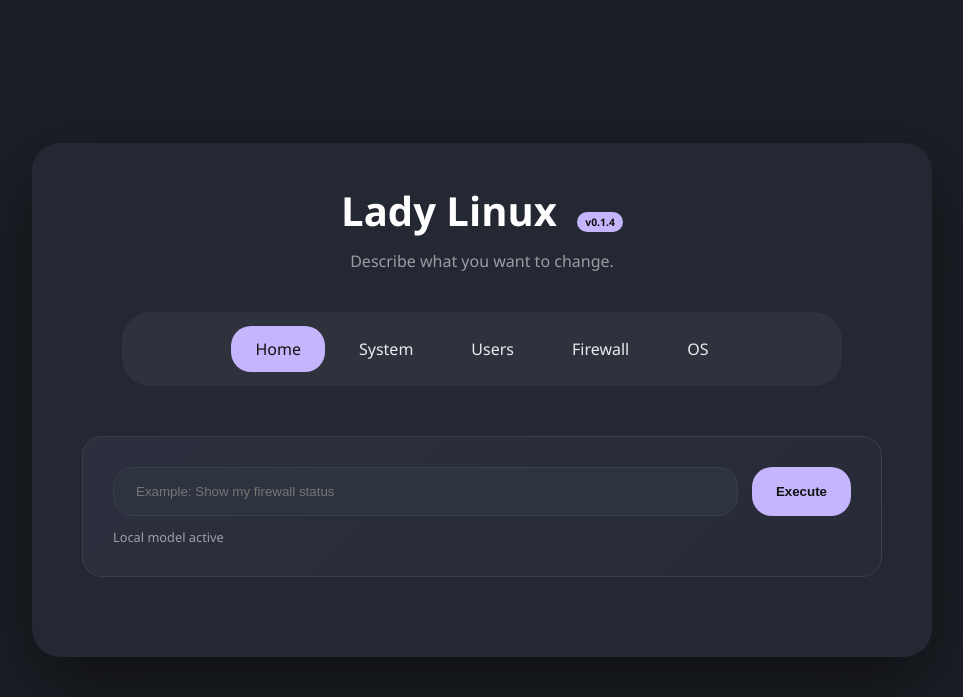
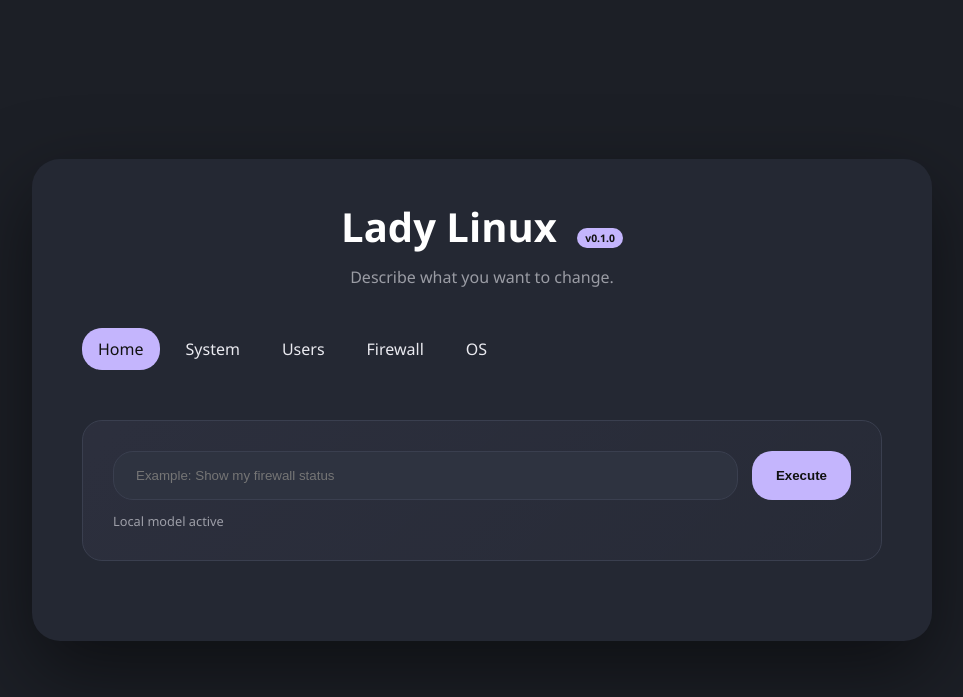
Before and after one commit to theCodingProfessor/LadyLinux, a FastAPI app: page / in a window 1280 px wide. Shown: the top 697 px of the page, without its empty margins (158-1121 px from the left). Run offline with FastAPI, Linux system fonts and the light colour scheme.

Commit message:
Updated index nav style.css and chat.js

```diff
--- a/static/css/style.css
+++ b/static/css/style.css
@@ -509,3 +509,98 @@ a {
 [data-theme="terminal"] .app-surface {
     box-shadow: none !important;
 }
+
+
+
+.custom-preview {
+  background: linear-gradient(
+    135deg,
+    var(--bg-main),
+    var(--accent)
+  );
+}
+
+.custom-slot {
+  cursor: pointer;
+  transition: transform 0.2s ease;
+}
+
+.custom-slot:hover {
+  transform: scale(1.03);
+}
+/* =====================================================
+   LADY LINUX COLOR CLASSES
+   ===================================================== */
+
+.ll-card {
+    background: var(--bg-surface);
+    color: var(--text-main);
+    border: 1px solid var(--border-soft);
+    border-radius: var(--radius-medium);
+    box-shadow: var(--shadow-main);
+    transition: all var(--transition-speed);
+}
+
+.ll-card:hover {
+    border-color: var(--accent);
+}
+
+.ll-btn {
+    padding: 12px 20px;
+    border-radius: var(--radius-medium);
+    border: none;
+    background: var(--accent);
+    color: #111;
+    font-weight: 600;
+    cursor: pointer;
+    transition: all var(--transition-speed);
+}
+
+.ll-btn:hover {
+    background: var(--accent-hover);
+    transform: translateY(-2px);
+}
+
+.ll-btn:active {
+    transform: translateY(0);
+}
+
+.ll-nav {
+    display: flex;
+    flex-wrap: wrap;
+    gap: 10px;
+}
+
+.ll-nav .nav-link {
+    color: var(--text-main);
+    border-radius: var(--radius-medium);
+    padding: 10px 16px;
+    transition: all var(--transition-speed);
+}
+
+.ll-nav .nav-link:hover {
+    background: rgba(196, 181, 253, 0.1);
+}
+
+.ll-nav .nav-link.active {
+    background: var(--accent);
+    color: #111;
+}
+
+.modal-content {
+    background: var(--bg-surface);
+    color: var(--text-main);
+    border: 1px solid var(--border-soft);
+}
+
+.modal-header {
+    border-bottom-color: var(--border-soft);
+}
+
+.modal-footer {
+    border-top-color: var(--border-soft);
+}
+
+.btn-close {
+    filter: brightness(0) invert(1);
+}
--- a/static/js/chat.js
+++ b/static/js/chat.js
@@ -1,53 +1,202 @@
 /* =====================================================
-   LADY LINUX – UNIFIED SYSTEM CONTROLLER
+   LADY LINUX – UNIFIED SYSTEM CONTROLLER (JSON DRIVEN)
    ===================================================== */
 
+/* =====================================================
+   GLOBAL THEME REGISTRY
+   ===================================================== */
+
+let THEMES = {};
+let activeCustomSlot = null;
 
 /* =====================================================
-   THEME MANAGEMENT (SINGLE SOURCE OF TRUTH)
+   LOAD THEMES.JSON
    ===================================================== */
 
-function setTheme(themeName) {
-    document.documentElement.setAttribute("data-theme", themeName);
-    localStorage.setItem("lady-theme", themeName);
-    updateActiveThemeCard(themeName);
+async function loadThemes() {
+    try {
+        const response = await fetch("themes.json");
+        if (!response.ok) throw new Error("Failed to load themes.json");
+
+        const data = await response.json();
+        THEMES = data.themes || {};
+
+    } catch (err) {
+        console.error("Theme load error:", err);
+    }
 }
 
-function loadSavedTheme() {
-    const saved = localStorage.getItem("lady-theme") || "soft";
-    document.documentElement.setAttribute("data-theme", saved);
+/* =====================================================
+   APPLY THEME
+   ===================================================== */
+
+function applyTheme(themeKey) {
+    if (!THEMES[themeKey]) return;
+
+    const theme = THEMES[themeKey];
+
+    Object.entries(theme).forEach(([key, value]) => {
+        document.documentElement.style.setProperty(`--${key}`, value);
+    });
+
+    localStorage.setItem("lady-theme", themeKey);
+    updateActiveThemeCard(themeKey);
 }
 
-function updateActiveThemeCard(themeName) {
-    document.querySelectorAll("[data-theme-select]").forEach(card => {
-        card.classList.remove("active");
-        if (card.getAttribute("data-theme-select") === themeName) {
-            card.classList.add("active");
+/* =====================================================
+   RESTORE SAVED THEME
+   ===================================================== */
+
+function restoreTheme() {
+    const saved = localStorage.getItem("lady-theme") || "soft";
+    applyTheme(saved);
+}
+
+/* =====================================================
+   NAVIGATION LOADER
+   ===================================================== */
+
+async function loadNavigation() {
+    try {
+        const response = await fetch("nav.html");
+        if (!response.ok) throw new Error("Failed to load nav");
+
+        const navMarkup = await response.text();
+        const navContainer = document.querySelector("nav[data-nav-target]");
+
+        if (navContainer) {
+            navContainer.innerHTML = navMarkup;
+            highlightActiveNavLink();
+        }
+    } catch (err) {
+        console.error("Navigation load error:", err);
+    }
+}
+
+function highlightActiveNavLink() {
+    const currentPage = window.location.pathname.split("/").pop() || "index.html";
+
+    document.querySelectorAll(".nav-link").forEach(link => {
+        const href = link.getAttribute("href");
+        if (href === currentPage) {
+            link.classList.add("active");
+        } else {
+            link.classList.remove("active");
         }
     });
 }
 
+/* =====================================================
+   THEME PICKER
+   ===================================================== */
+
+function updateActiveThemeCard(themeName) {
+
+    document.querySelectorAll("[data-theme-select]").forEach(card => {
+        card.classList.toggle(
+            "active",
+            card.getAttribute("data-theme-select") === themeName
+        );
+    });
+
+    document.querySelectorAll("[data-custom-slot]").forEach(card => {
+        card.classList.toggle(
+            "active",
+            card.getAttribute("data-custom-slot") === themeName
+        );
+    });
+}
+
 function initThemePicker() {
-    const cards = document.querySelectorAll("[data-theme-select]");
-    if (!cards.length) return;
-
-    const currentTheme = localStorage.getItem("lady-theme") || "soft";
-    updateActiveThemeCard(currentTheme);
-
-    cards.forEach(card => {
+    document.querySelectorAll("[data-theme-select]").forEach(card => {
         card.addEventListener("click", () => {
             const theme = card.getAttribute("data-theme-select");
-            setTheme(theme);
+            applyTheme(theme);
         });
     });
 }
 
+/* =====================================================
+   CUSTOM THEME SYSTEM
+   ===================================================== */
+
+function initCustomThemes() {
+
+    const slots = document.querySelectorAll("[data-custom-slot]");
+    if (!slots.length) return;
+
+    slots.forEach(slot => {
+
+        const key = slot.getAttribute("data-custom-slot");
+        loadCustomPreview(key);
+
+        slot.addEventListener("click", () => {
+            activeCustomSlot = key;
+
+            const modal = new bootstrap.Modal(
+                document.getElementById("customThemeModal")
+            );
+            modal.show();
+        });
+    });
+
+    const saveBtn = document.getElementById("saveCustomTheme");
+    if (saveBtn) {
+        saveBtn.addEventListener("click", saveCustomTheme);
+    }
+}
+
+function saveCustomTheme() {
+
+    if (!activeCustomSlot) return;
+
+    const accent = document.getElementById("customAccent").value;
+    const background = document.getElementById("customBackground").value;
+    const surface = document.getElementById("customSurface").value;
+
+    // Mutate runtime theme
+    THEMES[activeCustomSlot] = {
+        ...THEMES[activeCustomSlot],
+        "accent": accent,
+        "accent-hover": accent,
+        "bg-main": background,
+        "bg-surface": surface,
+        "bg-elevated": surface,
+        "bg-input": surface
+    };
+
+    // Persist custom theme separately
+    localStorage.setItem(activeCustomSlot, JSON.stringify(THEMES[activeCustomSlot]));
+
+    loadCustomPreview(activeCustomSlot);
+    applyTheme(activeCustomSlot);
+
+    const modalInstance = bootstrap.Modal.getInstance(
+        document.getElementById("customThemeModal")
+    );
+    if (modalInstance) modalInstance.hide();
+}
+
+function loadCustomPreview(slotKey) {
+
+    const preview = document.getElementById(`preview-${slotKey}`);
+    if (!preview) return;
+
+    const stored = localStorage.getItem(slotKey);
+    if (!stored) return;
+
+    const data = JSON.parse(stored);
+
+    preview.style.background =
+        `linear-gradient(135deg, ${data["bg-main"] || data.background}, ${data["accent"]})`;
+}
 
 /* =====================================================
-   STREAMING HELPER (for AI responses)
+   STREAMING HELPER
    ===================================================== */
 
 async function streamToElement(url, payload, targetElement) {
+
     try {
         const response = await fetch(url, {
             method: "POST",
@@ -55,13 +204,7 @@ async function streamToElement(url, payload, targetElement) {
             body: JSON.stringify(payload)
         });
 
-        if (!response.ok) {
-            throw new Error(`Server error (${response.status})`);
-        }
-
-        if (!response.body) {
-            throw new Error("Streaming not supported.");
-        }
+        if (!response.body) throw new Error("Streaming not supported.");
 
         const reader = response.body.getReader();
         const decoder = new TextDecoder();
@@ -74,7 +217,6 @@ async function streamToElement(url, payload, targetElement) {
             accumulated += decoder.decode(value, { stream: true });
             targetElement.innerHTML =
                 `<p><strong>Lady Linux:</strong> ${accumulated}</p>`;
-            targetElement.scrollTop = targetElement.scrollHeight;
         }
 
     } catch (err) {
@@ -83,12 +225,12 @@ async function streamToElement(url, payload, targetElement) {
     }
 }
 
-
 /* =====================================================
-   ROUTING SYSTEM
+   ROUTING
    ===================================================== */
 
 function handleRouting(inputText) {
+
     const text = inputText.toLowerCase().trim();
 
     const routes = {
@@ -109,209 +251,47 @@ function handleRouting(inputText) {
     return false;
 }
 
-
 /* =====================================================
-   GENERAL AI (Index & System pages)
+   GENERAL AI HANDLER
    ===================================================== */
 
 function initGeneralAI() {
+
     const form = document.getElementById("aiForm");
-    const input = document.getElementById("aiInput");
-    const response = document.getElementById("aiResponse");
+    if (!form) return;
 
-    if (!form || !input || !response) return;
+    form.addEventListener("submit", (e) => {
 
-    form.addEventListener("submit", async (e) => {
         e.preventDefault();
+        const input = document.getElementById("aiInput");
+        const prompt = input.value.trim().toLowerCase();
+        if (!prompt) return;
 
-        const userMessage = input.value.trim();
-        if (!userMessage) return;
-
-        response.classList.remove("hidden");
-        response.innerHTML =
-            `<p><strong>You:</strong> ${userMessage}</p>`;
-
-        input.value = "";
-
-        // Theme command detection
-        const lower = userMessage.toLowerCase();
-
-        if (lower.includes("crimson")) {
-            setTheme("crimson");
-            return;
-        }
-        if (lower.includes("glass")) {
-            setTheme("glass");
-            return;
-        }
-        if (lower.includes("terminal") || lower.includes("minimal")) {
-            setTheme("terminal");
-            return;
-        }
-        if (lower.includes("soft") || lower.includes("default")) {
-            setTheme("soft");
+        if (THEMES[prompt]) {
+            applyTheme(prompt);
+            input.value = "";
             return;
         }
 
-        // Page routing
-        const routed = handleRouting(userMessage);
-        if (routed) return;
-
-        // Send to AI backend
-        await streamToElement("/ask_phi3",
-            { prompt: userMessage },
-            response
-        );
-    });
-}
-
-
-/* =====================================================
-   USERS MODULE
-   ===================================================== */
-
-function initUsersModule() {
-    const form = document.getElementById("usersAIForm");
-    const input = document.getElementById("usersAIInput");
-    const response = document.getElementById("usersAIResponse");
-
-    if (!form || !input || !response) return;
-
-    form.addEventListener("submit", (e) => {
-        e.preventDefault();
-
-        const prompt = input.value.trim();
-        if (!prompt) return;
-
-        response.classList.remove("hidden");
-        response.innerHTML =
-            `<p><strong>Users Module:</strong><br>${prompt}</p>`;
+        if (handleRouting(prompt)) return;
 
         input.value = "";
     });
-
-    // Wire user action buttons
-    const addUserBtn = document.getElementById("addUserBtn");
-    if (addUserBtn) {
-        addUserBtn.addEventListener("click", () => {
-            response.classList.remove("hidden");
-            response.innerHTML =
-                `<p><strong>Action:</strong> Add User dialog would open here.</p>`;
-        });
-    }
-
-    const changePasswordBtn = document.getElementById("changePasswordBtn");
-    if (changePasswordBtn) {
-        changePasswordBtn.addEventListener("click", () => {
-            response.classList.remove("hidden");
-            response.innerHTML =
-                `<p><strong>Action:</strong> Change Password dialog would open here.</p>`;
-        });
-    }
-
-    const removeUserBtn = document.getElementById("removeUserBtn");
-    if (removeUserBtn) {
-        removeUserBtn.addEventListener("click", () => {
-            response.classList.remove("hidden");
-            response.innerHTML =
-                `<p><strong>Action:</strong> Remove User confirmation would appear here.</p>`;
-        });
-    }
 }
-
-
-/* =====================================================
-   FIREWALL MODULE
-   ===================================================== */
-
-function initFirewallModule() {
-    const form = document.getElementById("firewallForm");
-    const input = document.getElementById("firewallPrompt");
-    const response = document.getElementById("firewallResponse");
-    const jsonBox = document.getElementById("firewallJSON");
-
-    if (!form || !input || !response) return;
-
-    form.addEventListener("submit", async (e) => {
-        e.preventDefault();
-
-        const prompt = input.value.trim();
-        if (!prompt) return;
-
-        response.innerHTML =
-            `<p><strong>You:</strong> ${prompt}</p>`;
-
-        if (jsonBox) jsonBox.textContent = "Loading...";
-
-        try {
-            const res = await fetch("/ask_firewall", {
-                method: "POST",
-                headers: { "Content-Type": "application/json" },
-                body: JSON.stringify({ prompt }),
-            });
-
-            if (!res.ok) {
-                throw new Error(`Server error (${res.status})`);
-            }
-
-            const data = await res.json();
-
-            response.innerHTML +=
-                `<p><strong>Lady Linux:</strong> ${data.output}</p>`;
-
-            if (jsonBox) {
-                jsonBox.textContent =
-                    JSON.stringify(data.firewall_json, null, 2);
-            }
-
-        } catch (err) {
-            response.innerHTML +=
-                `<p><strong>Error:</strong> ${err.message}</p>`;
-            if (jsonBox) jsonBox.textContent = "Error loading firewall data.";
-        }
-    });
-}
-
-
-/* =====================================================
-   OS MODULE
-   ===================================================== */
-
-function initOSModule() {
-    const form = document.getElementById("osForm");
-    const input = document.getElementById("osPrompt");
-    const response = document.getElementById("osResponse");
-
-    if (!form || !input || !response) return;
-
-    form.addEventListener("submit", async (e) => {
-        e.preventDefault();
-
-        const prompt = input.value.trim();
-        if (!prompt) return;
-
-        response.classList.remove("hidden");
-        response.innerHTML =
-            `<p><strong>You:</strong> ${prompt}</p>`;
-
-        input.value = "";
-
-        await streamToElement("/ask_phi3", { prompt }, response);
-    });
-}
-
 
 /* =====================================================
    INITIALIZATION
    ===================================================== */
 
-document.addEventListener("DOMContentLoaded", () => {
-    loadSavedTheme();
+document.addEventListener("DOMContentLoaded", async () => {
+
+    await loadThemes();
+
+    await loadNavigation();
+
+    restoreTheme();
+
     initThemePicker();
-
+    initCustomThemes();
     initGeneralAI();
-    initUsersModule();
-    initFirewallModule();
-    initOSModule();
-
 });
--- a/templates/index.html
+++ b/templates/index.html
@@ -3,7 +3,7 @@
 <head>
   <meta charset="UTF-8">
   <title>Lady Linux</title>
-  <link href="/static/css/style.css" rel="stylesheet">
+  <link href="css/style.css" rel="stylesheet">
 </head>
 
 <body>
@@ -15,21 +15,15 @@
     <header class="hero">
       <h1>
         Lady Linux
-        <span class="build-tag">v0.1.4</span>
+        <span class="build-tag">v0.1.0</span>
       </h1>
       <p class="subtitle">
         Describe what you want to change.
       </p>
     </header>
 
-    <!-- Navigation -->
-    <nav class="nav-pill">
-      <a href="index.html" class="nav-item active">Home</a>
-      <a href="system.html" class="nav-item">System</a>
-      <a href="users.html" class="nav-item">Users</a>
-      <a href="firewall.html" class="nav-item">Firewall</a>
-      <a href="os.html" class="nav-item">OS</a>
-    </nav>
+    <!-- Navigation Container -->
+    <nav data-nav-target=""></nav>
 
     <!-- AI Control Surface -->
     <section class="ai-panel">
@@ -55,6 +49,7 @@
   </section>
 </main>
 
+<script src="js/themes.js"></script>
 <script src="js/chat.js"></script>
 
 </body>
--- a/templates/nav.html
+++ b/templates/nav.html
@@ -1,14 +1,15 @@
-<nav class="nav-pill">
-  <a href="index.html" class="nav-item">Home</a>
-  <a href="system.html" class="nav-item">System</a>
-  <a href="users.html" class="nav-item">Users</a>
-  <a href="firewall.html" class="nav-item">Firewall</a>
+<nav class="nav nav-pills mb-4 ll-nav">
+  <a href="index.html" class="nav-link">Home</a>
+  <a href="system.html" class="nav-link">System</a>
+  <a href="users.html" class="nav-link">Users</a>
+  <a href="firewall.html" class="nav-link">Firewall</a>
+  <a href="os.html" class="nav-link">OS</a>
 </nav>
 
 <script>
 const currentPage = window.location.pathname.split("/").pop();
 
-document.querySelectorAll(".nav-item").forEach(link => {
+document.querySelectorAll(".nav-link").forEach(link => {
   if (link.getAttribute("href") === currentPage) {
     link.classList.add("active");
   }
```
